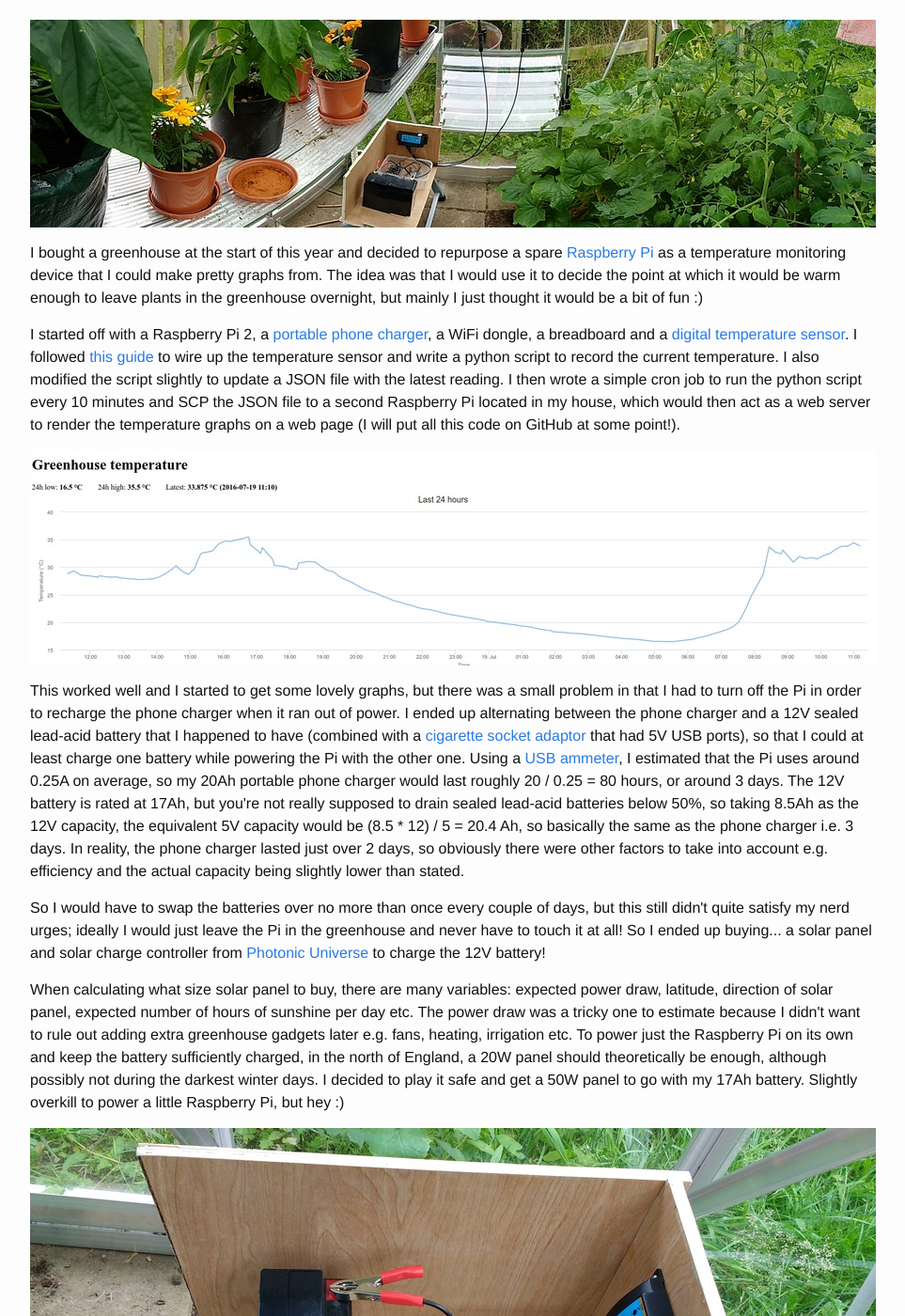
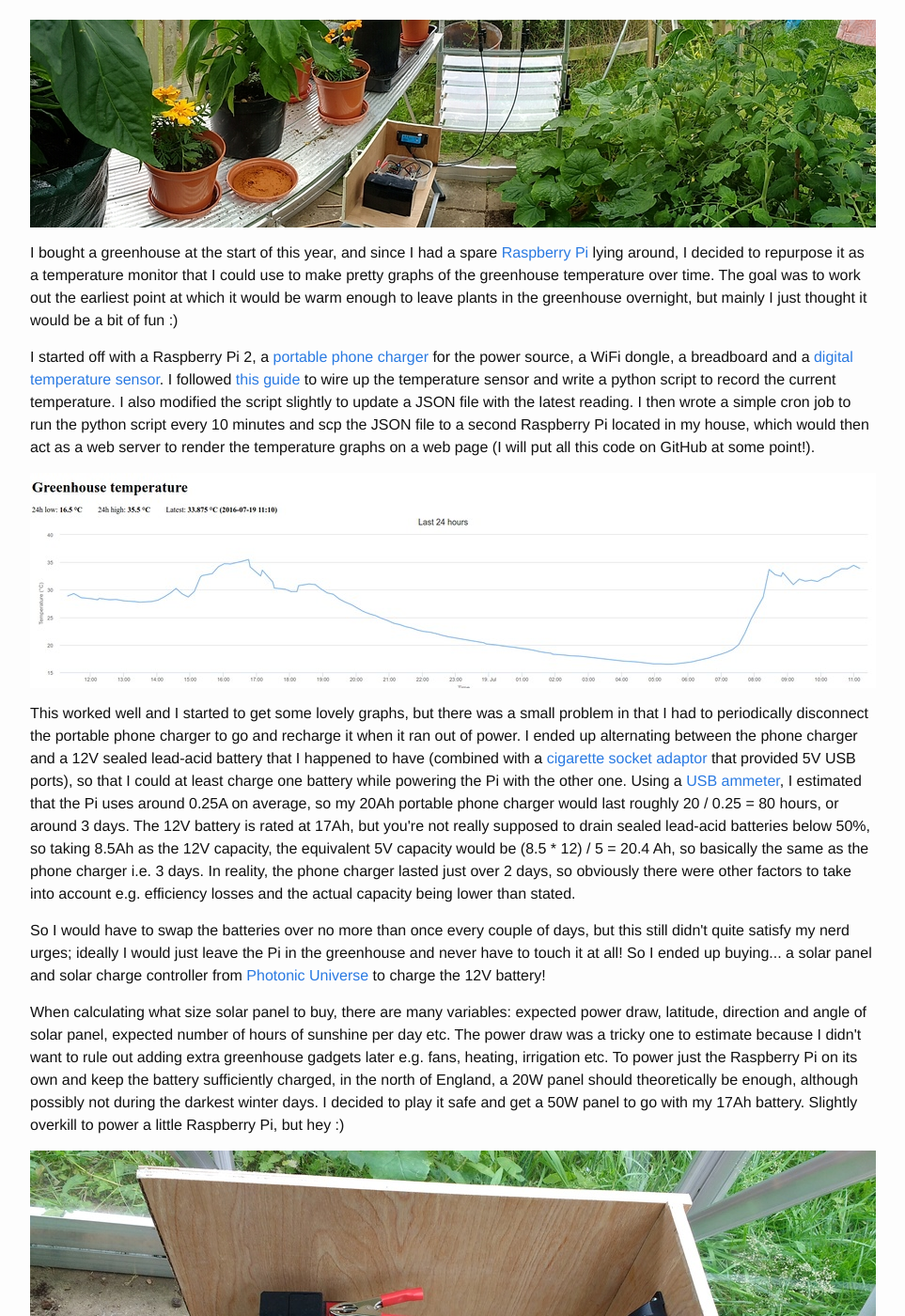
Before and after one commit to tomds/tomds.github.io, a Jekyll site: the page built from _posts/2016-07-19-solar-powered-greenhouse-raspberry-pi-temperature-monitor.html, in a window 1280 px wide and 1400 px high, scrolled down 221 px. Shown: the whole window at 94% size, without its empty margins (158-1121 px from the left). Built offline with Jekyll 4.4.1, drawn with Linux system fonts in a browser that asks for light colours; some of the changed text lies outside the part shown.

Commit message:
Can't resist the tweakage

```diff
--- a/_posts/2016-07-19-solar-powered-greenhouse-raspberry-pi-temperature-monitor.html
+++ b/_posts/2016-07-19-solar-powered-greenhouse-raspberry-pi-temperature-monitor.html
@@ -13,9 +13,9 @@ date:   2016-07-19 17:01:06 +0100
         <figcaption itemprop="caption description">Greenhouse panorama</figcaption>
     </figure>
 
-    <p>I bought a greenhouse at the start of this year and decided to repurpose a spare <a href="https://shop.pimoroni.com/collections/raspberry-pi/products/raspberry-pi-3" target="_blank">Raspberry Pi</a> as a temperature monitoring device that I could make pretty graphs from. The idea was that I would use it to decide the point at which it would be warm enough to leave plants in the greenhouse overnight, but mainly I just thought it would be a bit of fun :)</p>
+    <p>I bought a greenhouse at the start of this year, and since I had a spare <a href="https://shop.pimoroni.com/collections/raspberry-pi/products/raspberry-pi-3" target="_blank">Raspberry Pi</a> lying around, I decided to repurpose it as a temperature monitor that I could use to make pretty graphs of the greenhouse temperature over time. The goal was to work out the earliest point at which it would be warm enough to leave plants in the greenhouse overnight, but mainly I just thought it would be a bit of fun :)</p>
 
-    <p>I started off with a Raspberry Pi 2, a <a href="https://www.amazon.co.uk/dp/B00VJSGT2A/" target="_blank">portable phone charger</a>, a WiFi dongle, a breadboard and a <a href="http://www.modmypi.com/electronics/sensors/ds18b20-one-wire-digital-temperature-sensor/" target="_blank">digital temperature sensor</a>. I followed <a href="http://www.modmypi.com/blog/ds18b20-one-wire-digital-temperature-sensor-and-the-raspberry-pi" target="_blank">this guide</a> to wire up the temperature sensor and write a python script to record the current temperature. I also modified the script slightly to update a JSON file with the latest reading. I then wrote a simple cron job to run the python script every 10 minutes and SCP the JSON file to a second Raspberry Pi located in my house, which would then act as a web server to render the temperature graphs on a web page (I will put all this code on GitHub at some point!).</p>
+    <p>I started off with a Raspberry Pi 2, a <a href="https://www.amazon.co.uk/dp/B00VJSGT2A/" target="_blank">portable phone charger</a> for the power source, a WiFi dongle, a breadboard and a <a href="http://www.modmypi.com/electronics/sensors/ds18b20-one-wire-digital-temperature-sensor/" target="_blank">digital temperature sensor</a>. I followed <a href="http://www.modmypi.com/blog/ds18b20-one-wire-digital-temperature-sensor-and-the-raspberry-pi" target="_blank">this guide</a> to wire up the temperature sensor and write a python script to record the current temperature. I also modified the script slightly to update a JSON file with the latest reading. I then wrote a simple cron job to run the python script every 10 minutes and scp the JSON file to a second Raspberry Pi located in my house, which would then act as a web server to render the temperature graphs on a web page (I will put all this code on GitHub at some point!).</p>
 
     <figure itemprop="associatedMedia" itemscope itemtype="http://schema.org/ImageObject">
         <a href="/img/greenhouse/graph.png" data-msrc="/img/greenhouse/graph_900.jpg" itemprop="contentUrl" data-size="1851x470">
@@ -24,11 +24,11 @@ date:   2016-07-19 17:01:06 +0100
         <figcaption itemprop="caption description">Temperature graph</figcaption>
     </figure>
 
-    <p>This worked well and I started to get some lovely graphs, but there was a small problem in that I had to turn off the Pi in order to recharge the phone charger when it ran out of power. I ended up alternating between the phone charger and a 12V sealed lead-acid battery that I happened to have (combined with a <a href="https://www.amazon.co.uk/dp/B00AAT3SVE/" target="_blank">cigarette socket adaptor</a> that had 5V USB ports), so that I could at least charge one battery while powering the Pi with the other one. Using a <a href="https://www.amazon.co.uk/dp/B01D19VXCU/" target="_blank">USB ammeter</a>, I estimated that the Pi uses around 0.25A on average, so my 20Ah portable phone charger would last roughly 20 / 0.25 = 80 hours, or around 3 days. The 12V battery is rated at 17Ah, but you're not really supposed to drain sealed lead-acid batteries below 50%, so taking 8.5Ah as the 12V capacity, the equivalent 5V capacity would be (8.5 * 12) / 5 = 20.4 Ah, so basically the same as the phone charger i.e. 3 days. In reality, the phone charger lasted just over 2 days, so obviously there were other factors to take into account e.g. efficiency and the actual capacity being slightly lower than stated.</p>
+    <p>This worked well and I started to get some lovely graphs, but there was a small problem in that I had to periodically disconnect the portable phone charger to go and recharge it when it ran out of power. I ended up alternating between the phone charger and a 12V sealed lead-acid battery that I happened to have (combined with a <a href="https://www.amazon.co.uk/dp/B00AAT3SVE/" target="_blank">cigarette socket adaptor</a> that provided 5V USB ports), so that I could at least charge one battery while powering the Pi with the other one. Using a <a href="https://www.amazon.co.uk/dp/B01D19VXCU/" target="_blank">USB ammeter</a>, I estimated that the Pi uses around 0.25A on average, so my 20Ah portable phone charger would last roughly 20 / 0.25 = 80 hours, or around 3 days. The 12V battery is rated at 17Ah, but you're not really supposed to drain sealed lead-acid batteries below 50%, so taking 8.5Ah as the 12V capacity, the equivalent 5V capacity would be (8.5 * 12) / 5 = 20.4 Ah, so basically the same as the phone charger i.e. 3 days. In reality, the phone charger lasted just over 2 days, so obviously there were other factors to take into account e.g. efficiency losses and the actual capacity being lower than stated.</p>
 
     <p>So I would have to swap the batteries over no more than once every couple of days, but this still didn't quite satisfy my nerd urges; ideally I would just leave the Pi in the greenhouse and never have to touch it at all! So I ended up buying... a solar panel and solar charge controller from <a href="http://www.photonicuniverse.com/" target="_blank">Photonic Universe</a> to charge the 12V battery!</p>
 
-    <p>When calculating what size solar panel to buy, there are many variables: expected power draw, latitude, direction of solar panel, expected number of hours of sunshine per day etc. The power draw was a tricky one to estimate because I didn't want to rule out adding extra greenhouse gadgets later e.g. fans, heating, irrigation etc. To power just the Raspberry Pi on its own and keep the battery sufficiently charged, in the north of England, a 20W panel should theoretically be enough, although possibly not during the darkest winter days. I decided to play it safe and get a 50W panel to go with my 17Ah battery. Slightly overkill to power a little Raspberry Pi, but hey :)</p>
+    <p>When calculating what size solar panel to buy, there are many variables: expected power draw, latitude, direction and angle of solar panel, expected number of hours of sunshine per day etc. The power draw was a tricky one to estimate because I didn't want to rule out adding extra greenhouse gadgets later e.g. fans, heating, irrigation etc. To power just the Raspberry Pi on its own and keep the battery sufficiently charged, in the north of England, a 20W panel should theoretically be enough, although possibly not during the darkest winter days. I decided to play it safe and get a 50W panel to go with my 17Ah battery. Slightly overkill to power a little Raspberry Pi, but hey :)</p>
 
     <figure itemprop="associatedMedia" itemscope itemtype="http://schema.org/ImageObject">
         <a href="/img/greenhouse/rpi_2048.jpg" data-msrc="/img/greenhouse/rpi_900.jpg" itemprop="contentUrl" data-size="2048x1152">
@@ -46,7 +46,7 @@ date:   2016-07-19 17:01:06 +0100
         <figcaption itemprop="caption description">Solar charge controller</figcaption>
     </figure>
 
-    <p>The project got an unexpected boost when my friend John donated a <a href="https://shop.pimoroni.com/products/mopi-mobile-pi-power" target="_blank">MoPi</a> that he wasn't using, which meant two things: first, I could now plug the Pi straight into the 12V load circuit of the solar charge controller (the MoPi accepts anything from 12V to 20V, rather than the Pi's usual 5V), bypassing the cigarette adapter and thus increasing efficiency; second, I could use the MoPi to turn the Pi off and on at set intervals, saving even more battery power! So now I have the Pi configured to turn on for 2 minutes, long enough to boot up and take a temperature reading (and let me SSH into it if there's a problem), then turn off for 8 minutes, and so on, reducing power usage by 80%.</p>
+    <p>The project got an unexpected boost when my friend John donated a <a href="https://shop.pimoroni.com/products/mopi-mobile-pi-power" target="_blank">MoPi</a> that he wasn't using, which meant two things: first, I could now plug the Pi straight into the 12V load circuit of the solar charge controller (the MoPi accepts anything from 12V to 20V, rather than the Pi's usual 5V), bypassing the cigarette adapter and thus increasing efficiency; second, I could use the MoPi to turn the Pi off and on at set intervals, saving even more battery power! So now I have the Pi configured to turn on for 2 minutes, long enough to boot up and take a temperature reading (and let me ssh into it if there's a problem), then turn off for 8 minutes, and so on, reducing power usage by 80%.</p>
 
     <p>So now I have pretty temperature graphs, and don't have to mess around with changing batteries every few days! Of course, I still go into the greenhouse to water the plants (automatic irrigation will have to wait until another time!), and occasionally check the charge controller to see the reassuring "battery full" indicator :)</p>
 
```
Also changed, not shown: img/greenhouse/controller_2048.jpg, img/greenhouse/controller_900.jpg, 1 other file.
